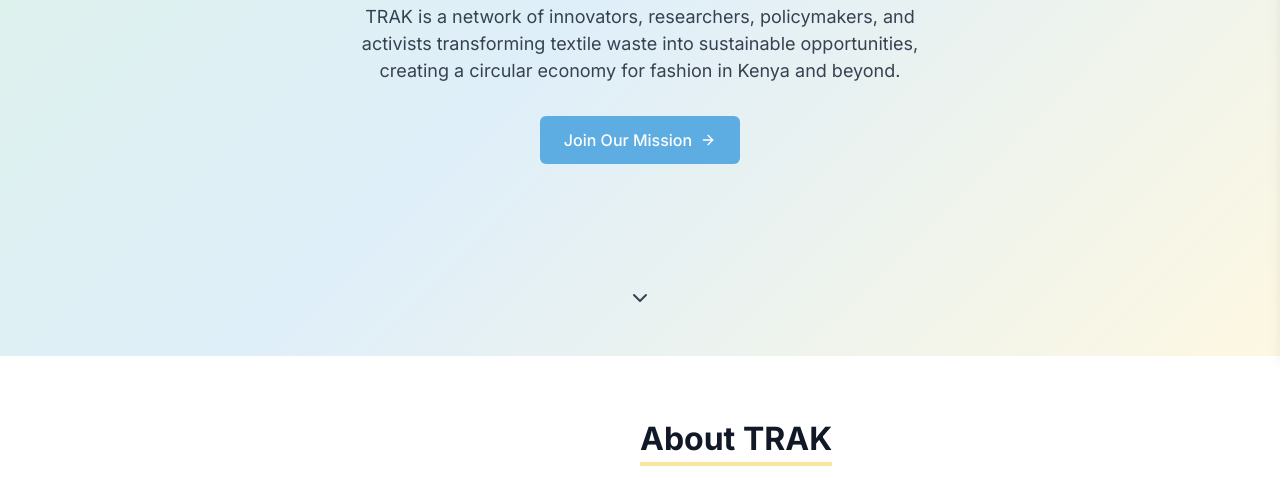
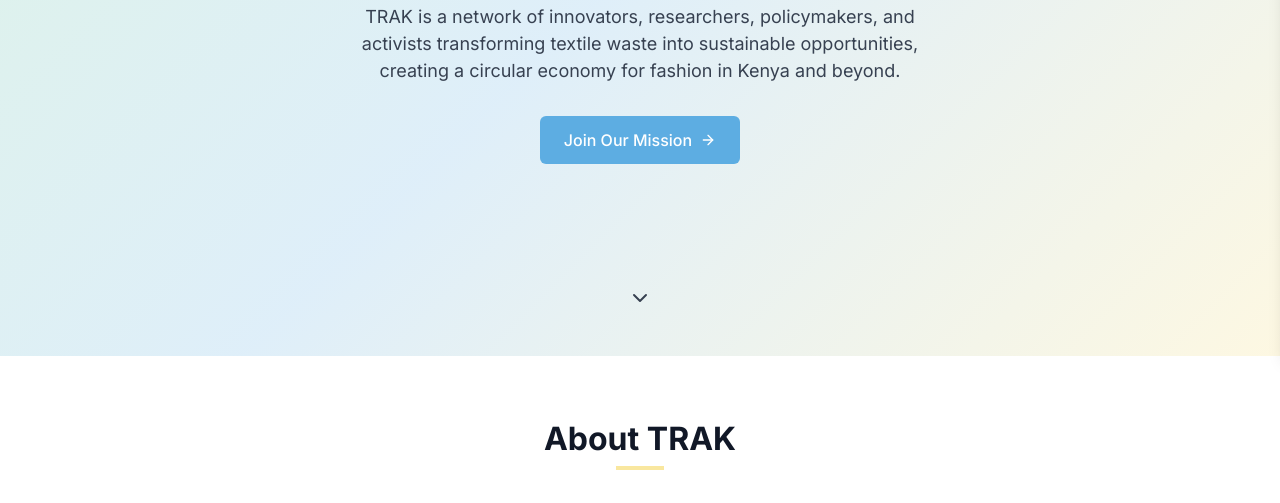
Before and after one commit to rcaplin/TRAK-website, a plain HTML site: page index.html in a window 1280 px wide. Shown: the part 444-947 px from the top of the page. Drawn offline with nearby package versions, Linux system fonts and the light colour scheme.

Commit message:
Update styles.css

```diff
--- a/styles.css
+++ b/styles.css
@@ -553,3 +553,47 @@ a {
     grid-template-columns: repeat(5, 1fr);
   }
 }
+
+/* 1. Prevent any accidental horizontal scroll */
+html {
+  overflow-x: hidden;
+}
+
+/* 2. Center all headings by default */
+h1, h2, h3, h4, h5, h6 {
+  text-align: center;
+}
+
+/* 3. Simplify & center your section titles */
+.section-title {
+  /* remove the old relative/left/transform trick */
+  position: static !important;
+  transform: none !important;
+  display: block;
+  margin: 0 auto 3rem;     /* center horizontally + bottom gap */
+  font-size: 2rem;         /* keep your existing size */
+}
+
+/* 4. Center the underline as its own block */
+.section-title .title-underline {
+  /* drop the absolute positioning */
+  position: static;
+  display: block;
+  width: 3rem;             /* or whatever fixed width you like */
+  height: 0.25rem;
+  margin: 0.5rem auto 0;   /* top gap + center + no bottom gap */
+  background-color: var(--trak-yellow);
+}
+
+/* 5. Make media truly responsive */
+img, video, iframe {
+  max-width: 100%;
+  height: auto;
+  display: block;   /* removes inline whitespace issues */
+}
+
+/* 6. Break up any impossibly long words/URLs */
+body {
+  word-wrap: break-word;
+  overflow-wrap: break-word;
+}
```
